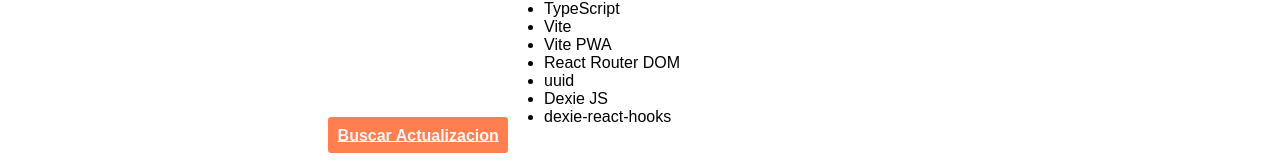
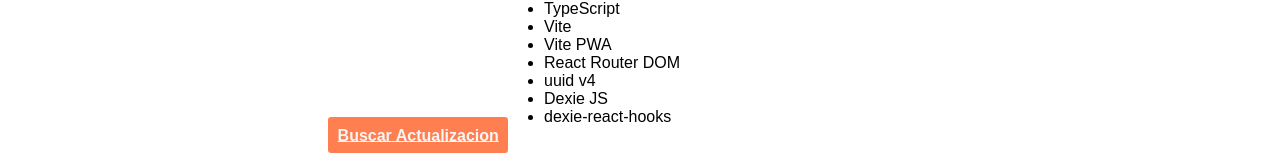
Before and after one commit to Cristian021195/compras, a React (Vite) app: page /inicio in a window 1280 px wide. Shown: the part 506-668 px from the top of the page. Built offline with nearby package versions, Linux system fonts and the light colour scheme.

Commit message:
cambios visuales y main tsx

```diff
--- a/src/Pages/Inicio.tsx
+++ b/src/Pages/Inicio.tsx
@@ -51,7 +51,7 @@
             <li>Vite</li>
             <li>Vite PWA</li>
             <li>React Router DOM</li>
-            <li>uuid</li>
+            <li>uuid v4</li>
             <li>Dexie JS</li>
             <li>dexie-react-hooks</li>
           </ul>
--- a/src/main.tsx
+++ b/src/main.tsx
@@ -2,7 +2,6 @@
 import ReactDOM from 'react-dom/client'
 import App from './App'
 import './index.css'
-import '..'
 import { registerSW } from 'virtual:pwa-register'
 
 const updateSW = registerSW({
```
